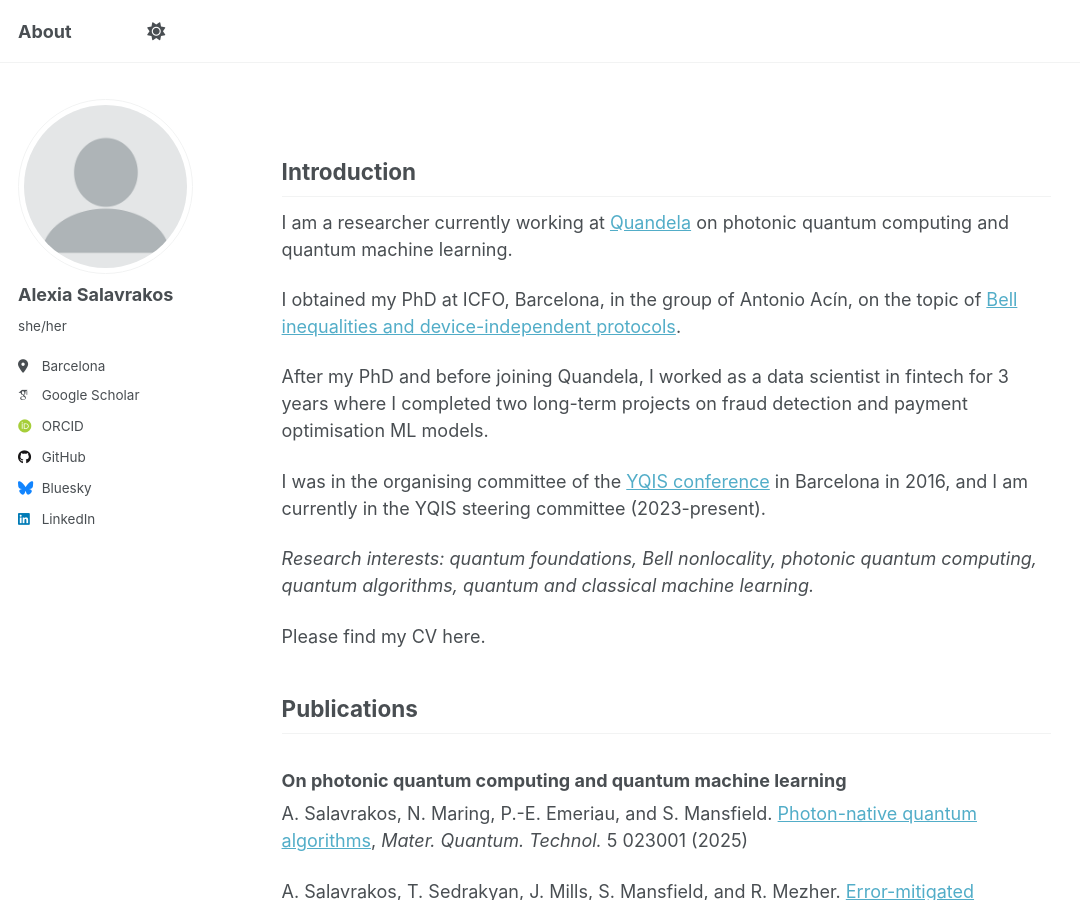
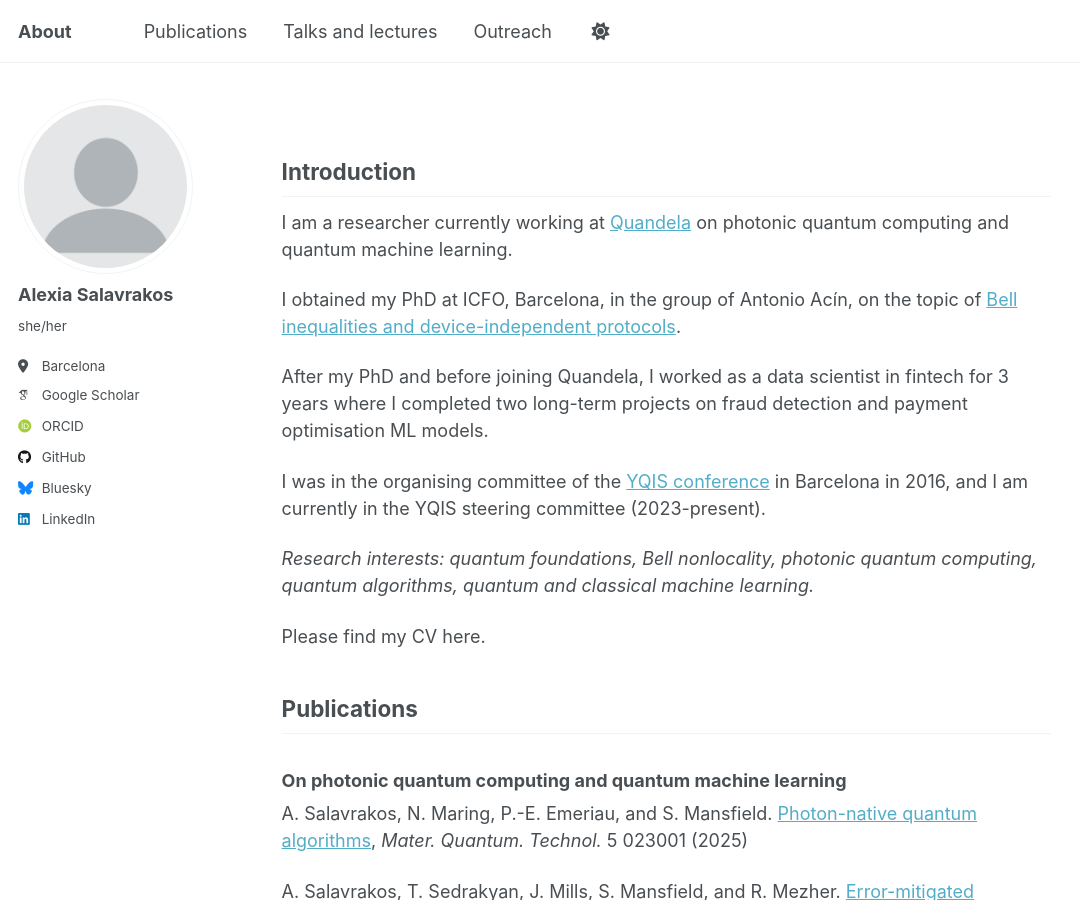
Before and after one commit to alexiasalavrakos/alexiasalavrakos.github.io, a Jekyll site: the page built from _pages/about.md, in a window 1280 px wide and 900 px high. Shown: the whole window, without its empty margins (0-1080 px from the left). Built offline with Jekyll 4.4.1, drawn with Linux system fonts in a browser that asks for light colours; some web fonts are replaced.

Commit message:
Update navigation.yml

```diff
--- a/_data/navigation.yml
+++ b/_data/navigation.yml
@@ -8,11 +8,14 @@
 #      Markdown formatted page while the second is generated using JSON.
 
 main:
-  # - title: "Publications"
-  #   url: /publications/
+   - title: "Publications"
+     url: /publications/
 
-  # - title: "Outreach"
-  #   url: /outreach/
+   - title: "Talks and lectures"
+     url: /publications/
+
+   - title: "Outreach"
+     url: /outreach/
 
   # - title: "Teaching"
   #  url: /teaching/
```
